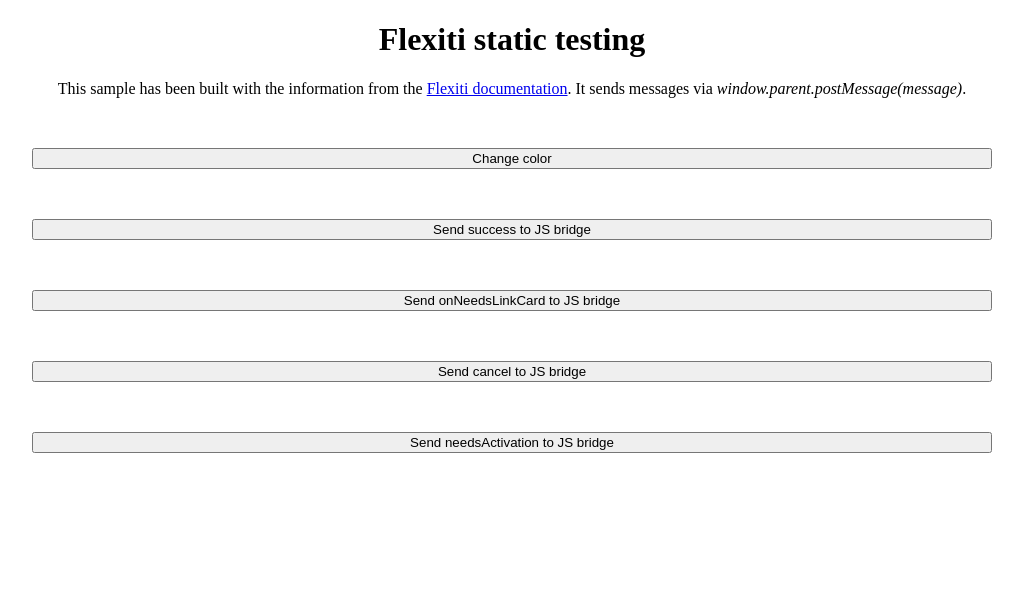
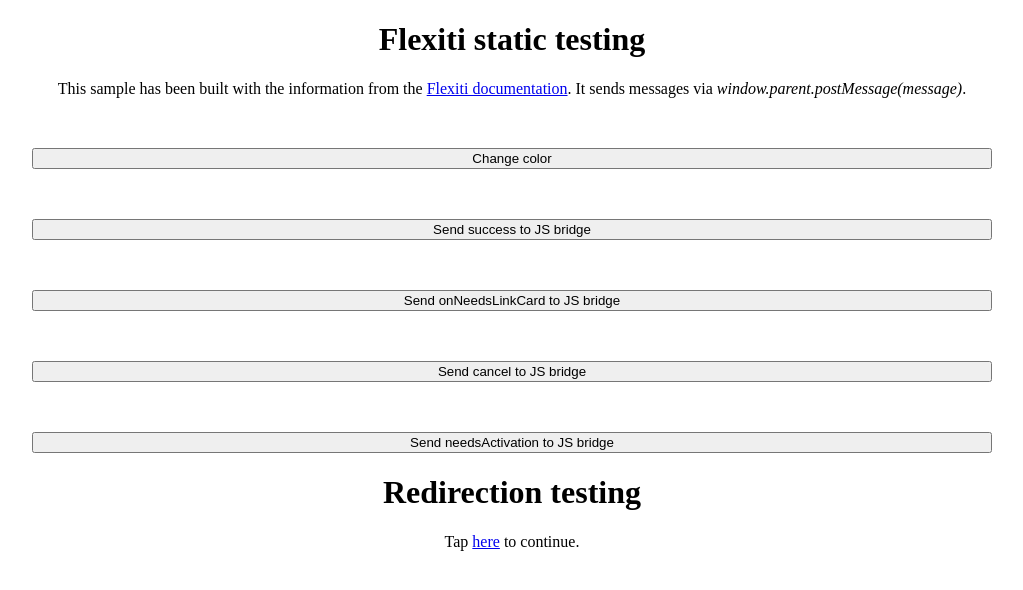
Before and after one commit to falkorichter/flexiti-sdk-static-page, a plain HTML site: page index.html in a window 1280 px wide. Shown: the whole page, without its empty margins (128-1151 px from the left). Drawn offline with Linux system fonts and the light colour scheme.

Commit message:
Update index.html

```diff
--- a/index.html
+++ b/index.html
@@ -64,6 +64,8 @@
     <div style="margin-top: 50px; width:100%">
         <button type="button" style="width:100%" onclick="sendNeedsActivationMessageToFlexiti()">Send needsActivation to JS bridge</button>
     </div>
+    <h1>Redirection testing</h1>
+    <p>Tap <a href="http://done.com?return_intent=foo">here</a> to continue.</p>
 </div>
 </body>
 </html>
```
